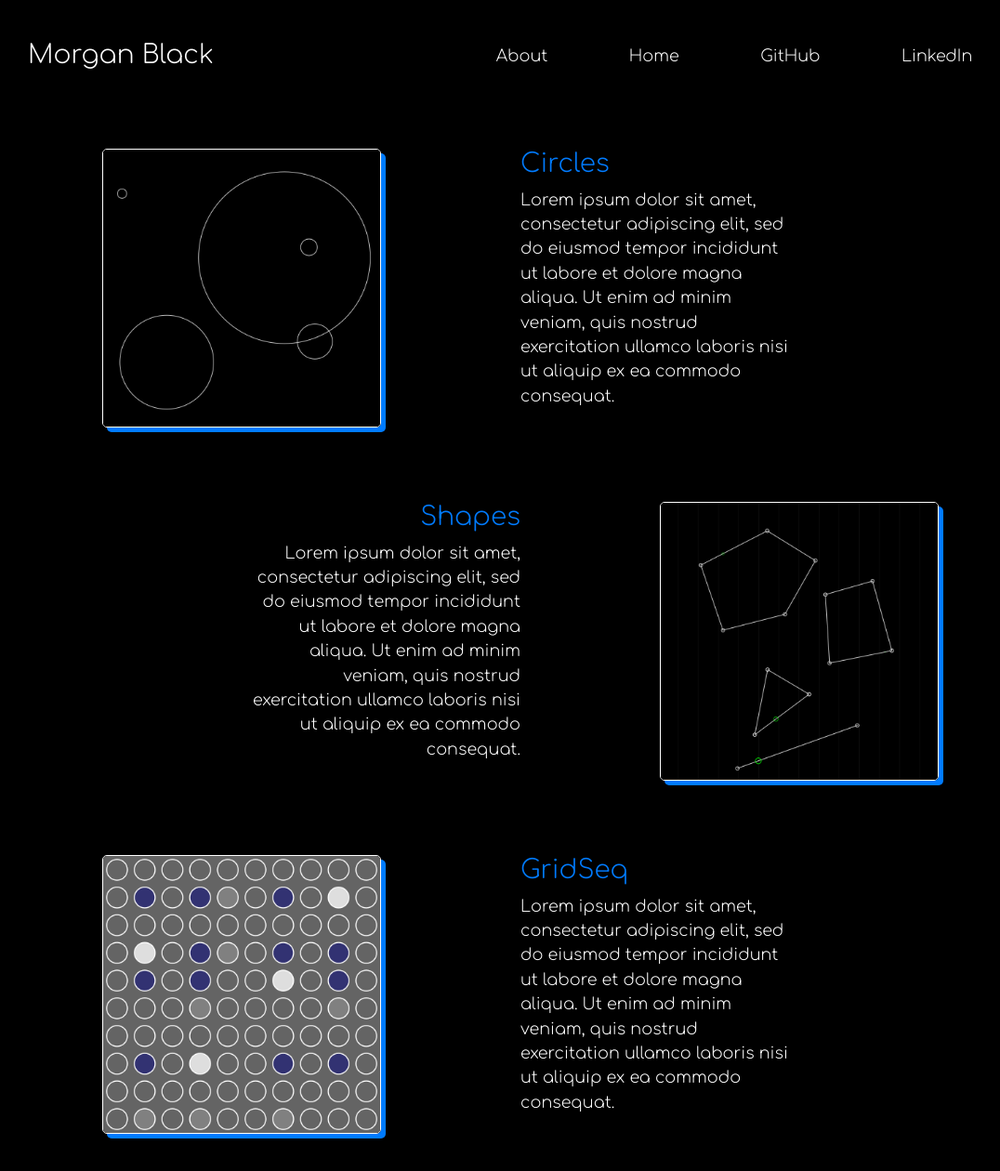
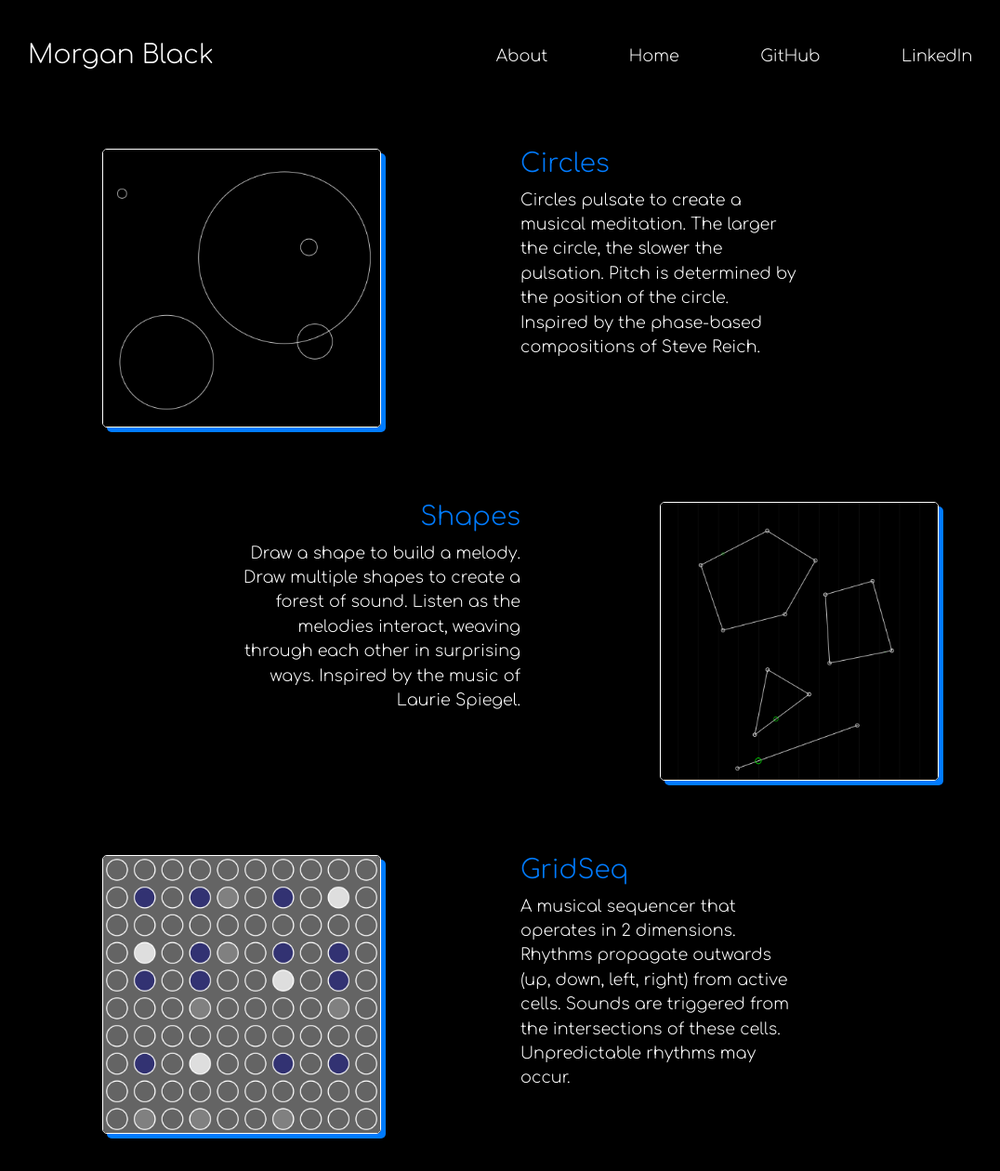
Before and after one commit to m-m-black/portfolio, a React (Create React App) app: page / in a window 1280 px wide. Shown: the whole page at 93% size, without its empty margins (80-1156 px from the left). Built offline with nearby package versions, Linux system fonts and the light colour scheme.

Commit message:
Added sketch descriptions

```diff
--- a/src/Home.js
+++ b/src/Home.js
@@ -11,21 +11,21 @@ class Home extends React.Component {
 				<SketchPreview
 					url="https://m-m-black.github.io/circles/"
 					title="Circles"
-					description="Lorem ipsum dolor sit amet, consectetur adipiscing elit, sed do eiusmod tempor incididunt ut labore et dolore magna aliqua. Ut enim ad minim veniam, quis nostrud exercitation ullamco laboris nisi ut aliquip ex ea commodo consequat."
+					description="Circles pulsate to create a musical meditation. The larger the circle, the slower the pulsation. Pitch is determined by the position of the circle. Inspired by the phase-based compositions of Steve Reich."
 					image={circles}
 					alignment="left"
 				/>
 				<SketchPreview
 					url="https://m-m-black.github.io/shapes/"
 					title="Shapes"
-					description="Lorem ipsum dolor sit amet, consectetur adipiscing elit, sed do eiusmod tempor incididunt ut labore et dolore magna aliqua. Ut enim ad minim veniam, quis nostrud exercitation ullamco laboris nisi ut aliquip ex ea commodo consequat."
+					description="Draw a shape to build a melody. Draw multiple shapes to create a forest of sound. Listen as the melodies interact, weaving through each other in surprising ways. Inspired by the music of Laurie Spiegel."
 					image={shapes}
 					alignment="right"
 				/>
 				<SketchPreview
 					url="https://m-m-black.github.io/gridseq/"
 					title="GridSeq"
-					description="Lorem ipsum dolor sit amet, consectetur adipiscing elit, sed do eiusmod tempor incididunt ut labore et dolore magna aliqua. Ut enim ad minim veniam, quis nostrud exercitation ullamco laboris nisi ut aliquip ex ea commodo consequat."
+					description="A musical sequencer that operates in 2 dimensions. Rhythms propagate outwards (up, down, left, right) from active cells. Sounds are triggered from the intersections of these cells. Unpredictable rhythms may occur."
 					image={gridseq}
 					alignment="left"
 				/>
--- a/src/custom.css
+++ b/src/custom.css
@@ -29,7 +29,6 @@ nav {
 
 .nav-header {
 	color: white;
-	/*width: 50%;*/
 	align-items: center;
 	margin: 0px;
 }
@@ -222,6 +221,7 @@ img {
 		background-color: black;
 		border-top: 1px solid white;
 		border-left: 1px solid white;
+		border-bottom: 1px solid white;
 		border-radius: 5px;
 		display: flex;
 		flex-direction: column;
@@ -252,3 +252,17 @@ img {
 .toggle .line3 {
 	transform: rotate(45deg) translate(-5px, -6px);
 }
+
+@media screen and (max-width: 480px) {
+	.about-fragment {
+		width: 100%;
+	}
+
+	.about-left {
+		width: 90%;
+	}
+
+	.about-right {
+		width: 90%;
+	}
+}
```
